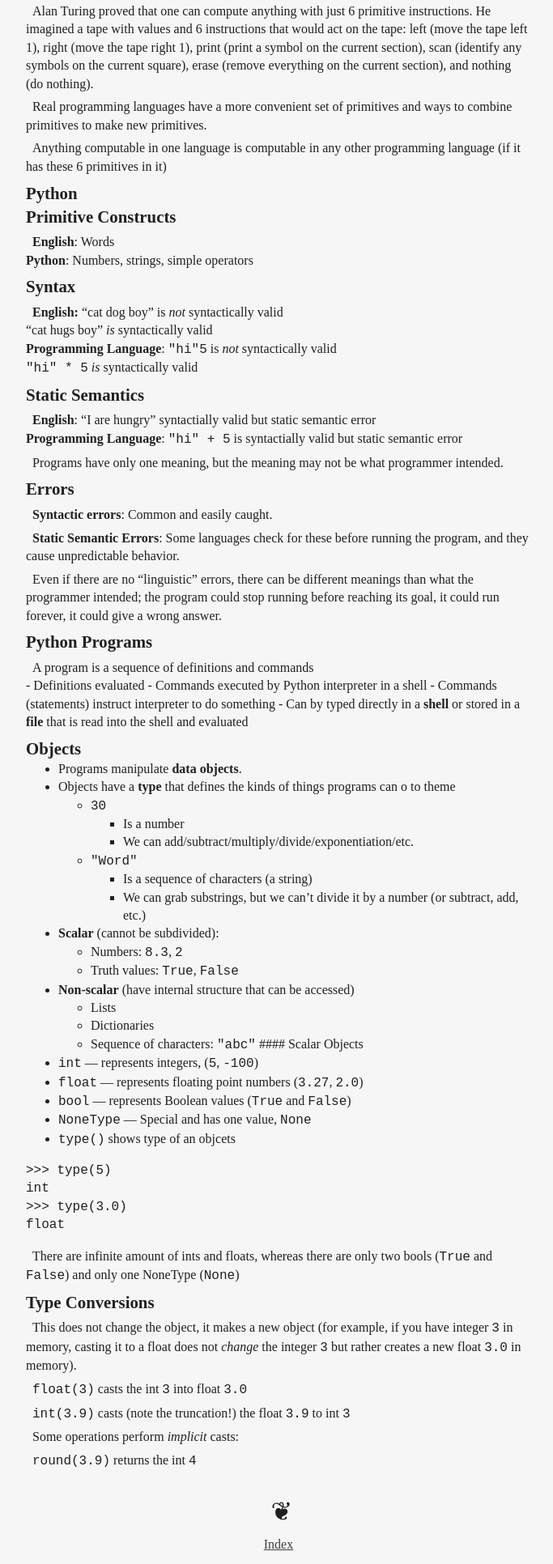
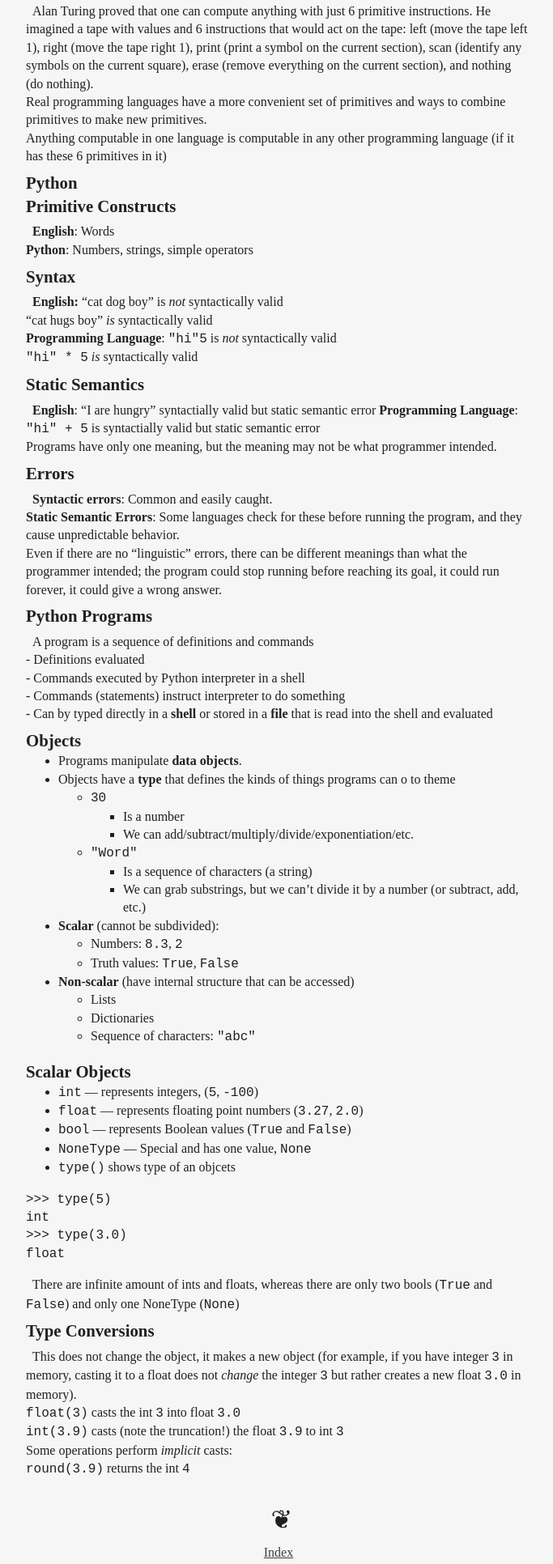
Before and after one commit to GraaantBowers/Mercury, a plain HTML site: page wiki/Lesson_1.html in a window 1280 px wide. Shown: the part 1319-3251 px from the top of the page at 81% size, without its empty margins (296-979 px from the left). Drawn offline with Linux system fonts and the light colour scheme.

Commit message:
Commit 2024-06-30T13:27:36

```diff
--- a/wiki/Lesson_1.html
+++ b/wiki/Lesson_1.html
@@ -43,11 +43,9 @@
     <li>If <code>g * g</code> is close enough to <code>x</code>, stop
     and say <code>g</code> is the answer.</li>
     <li>Otherwise make a new guess by averaging <code>g</code> and
-                    <code>x / g</code>.
-                </li>
+    <code>x / g</code>.</li>
     <li>Using the new guess, repeat the process until close enough.</li>
-            </ol>
-        </li>
+    </ol></li>
     </ul>
     <h3 id="algorithm">Algorithm</h3>
     <ol type="1">
@@ -63,15 +61,14 @@
     <ul>
     <li>Performs simple operations</li>
     <li>Remembers results</li>
-            </ul>
-        </li>
+    </ul></li>
     <li>What kind of calculations?
     <ul>
     <li>Built-in to the machine, e.g. addition, subtraction</li>
     <li>Ones that you define as the programmer (made of commands built
-                    into machine) &gt; A computer only does what you tell it to do.</li>
-            </ul>
-        </li>
+    into machine)<br />
+    &gt; A computer only does what you tell it to do.</li>
+    </ul></li>
     </ul>
     <h2 id="history">History</h2>
     <ul>
@@ -79,13 +76,11 @@
     <ul>
     <li>Fixed set of algorithms (like a calculator)</li>
     <li>What we had until 1940s</li>
-            </ul>
-        </li>
+    </ul></li>
     <li><strong>Stored Program Computer</strong>
     <ul>
     <li>Machine stores and executes instructions</li>
-            </ul>
-        </li>
+    </ul></li>
     <li>Key Insight: Programs are no different from other kinds of
     data.</li>
     </ul>
@@ -98,17 +93,14 @@
     <li>Arithmetic and logical</li>
     <li>Simple tests</li>
     <li>Moving data</li>
-                    </ul>
-                </li>
-            </ul>
-        </li>
+    </ul></li>
+    </ul></li>
     <li>Special program (interpreter) executes each instruction in order
     <ul>
     <li>Use tests to change flow of control through sequence</li>
     <li>Stops when it runs out of instructions or executes a halt
     instruction</li>
-            </ul>
-        </li>
+    </ul></li>
     </ul>
     <h3 id="basic-primitives">Basic Primitives</h3>
     <p>Alan Turing proved that one can compute anything with just 6
@@ -117,49 +109,46 @@
     1), right (move the tape right 1), print (print a symbol on the
     current section), scan (identify any symbols on the current square),
     erase (remove everything on the current section), and nothing (do
-        nothing).</p>
-    <p>Real programming languages have a more convenient set of
-        primitives and ways to combine primitives to make new
-        primitives.</p>
-    <p>Anything computable in one language is computable in any other
+    nothing).<br />
+    Real programming languages have a more convenient set of primitives
+    and ways to combine primitives to make new primitives.<br />
+    Anything computable in one language is computable in any other
     programming language (if it has these 6 primitives in it)</p>
     <h2 id="python">Python</h2>
     <h3 id="primitive-constructs">Primitive Constructs</h3>
     <p><strong>English</strong>: Words<br />
-        <strong>Python</strong>: Numbers, strings, simple operators
-    </p>
+    <strong>Python</strong>: Numbers, strings, simple operators</p>
     <h3 id="syntax">Syntax</h3>
     <p><strong>English:</strong> “cat dog boy” is <em>not</em>
     syntactically valid<br />
     “cat hugs boy” <em>is</em> syntactically valid<br />
     <strong>Programming Language</strong>: <code>"hi"5</code> is
     <em>not</em> syntactically valid<br />
-        <code>"hi" * 5</code> <em>is</em> syntactically valid
-    </p>
+    <code>"hi" * 5</code> <em>is</em> syntactically valid</p>
     <h3 id="static-semantics">Static Semantics</h3>
     <p><strong>English</strong>: “I are hungry” syntactially valid but
-        static semantic error<br />
-        <strong>Programming Language</strong>: <code>"hi" + 5</code> is
-        syntactially valid but static semantic error
-    </p>
-    <p>Programs have only one meaning, but the meaning may not be what
+    static semantic error <strong>Programming Language</strong>:
+    <code>"hi" + 5</code> is syntactially valid but static semantic
+    error<br />
+    Programs have only one meaning, but the meaning may not be what
     programmer intended.</p>
     <h3 id="errors">Errors</h3>
-    <p><strong>Syntactic errors</strong>: Common and easily caught.</p>
-    <p><strong>Static Semantic Errors</strong>: Some languages check for
+    <p><strong>Syntactic errors</strong>: Common and easily
+    caught.<br />
+    <strong>Static Semantic Errors</strong>: Some languages check for
     these before running the program, and they cause unpredictable
-        behavior.</p>
-    <p>Even if there are no “linguistic” errors, there can be different
+    behavior.<br />
+    Even if there are no “linguistic” errors, there can be different
     meanings than what the programmer intended; the program could stop
     running before reaching its goal, it could run forever, it could
     give a wrong answer.</p>
     <h3 id="python-programs">Python Programs</h3>
     <p>A program is a sequence of definitions and commands<br />
-        - Definitions evaluated - Commands executed by Python interpreter in
-        a shell - Commands (statements) instruct interpreter to do something
+    - Definitions evaluated<br />
+    - Commands executed by Python interpreter in a shell<br />
+    - Commands (statements) instruct interpreter to do something<br />
     - Can by typed directly in a <strong>shell</strong> or stored in a
-        <strong>file</strong> that is read into the shell and evaluated
-    </p>
+    <strong>file</strong> that is read into the shell and evaluated</p>
     <h3 id="objects">Objects</h3>
     <ul>
     <li>Programs manipulate <strong>data objects</strong>.</li>
@@ -170,42 +159,37 @@
     <ul>
     <li>Is a number</li>
     <li>We can add/subtract/multiply/divide/exponentiation/etc.</li>
-                    </ul>
-                </li>
+    </ul></li>
     <li><code>"Word"</code>
     <ul>
     <li>Is a sequence of characters (a string)</li>
     <li>We can grab substrings, but we can’t divide it by a number (or
     subtract, add, etc.)</li>
-                    </ul>
-                </li>
-            </ul>
-        </li>
+    </ul></li>
+    </ul></li>
     <li><strong>Scalar</strong> (cannot be subdivided):
     <ul>
     <li>Numbers: <code>8.3</code>, <code>2</code></li>
     <li>Truth values: <code>True</code>, <code>False</code></li>
-            </ul>
-        </li>
+    </ul></li>
     <li><strong>Non-scalar</strong> (have internal structure that can be
     accessed)
     <ul>
     <li>Lists</li>
     <li>Dictionaries</li>
-                <li>Sequence of characters: <code>"abc"</code> #### Scalar
-                    Objects</li>
+    <li>Sequence of characters: <code>"abc"</code></li>
+    </ul></li>
     </ul>
-        </li>
+    <h4 id="scalar-objects">Scalar Objects</h4>
+    <ul>
     <li><code>int</code> — represents integers, (<code>5</code>,
-            <code>-100</code>)
-        </li>
+    <code>-100</code>)</li>
     <li><code>float</code> — represents floating point numbers
     (<code>3.27</code>, <code>2.0</code>)</li>
     <li><code>bool</code> — represents Boolean values (<code>True</code>
     and <code>False</code>)</li>
     <li><code>NoneType</code> — Special and has one value,
-            <code>None</code>
-        </li>
+    <code>None</code></li>
     <li><code>type()</code> shows type of an objcets</li>
     </ul>
     <pre><code>&gt;&gt;&gt; type(5)
@@ -219,15 +203,13 @@ float</code></pre>
     <p>This does not change the object, it makes a new object (for
     example, if you have integer <code>3</code> in memory, casting it to
     a float does not <em>change</em> the integer <code>3</code> but
-        rather creates a new float <code>3.0</code> in memory).</p>
-    <p><code>float(3)</code> casts the int <code>3</code> into float
-        <code>3.0</code>
-    </p>
-    <p><code>int(3.9)</code> casts (note the truncation!) the float
-        <code>3.9</code> to int <code>3</code>
-    </p>
-    <p>Some operations perform <em>implicit</em> casts:</p>
-    <p><code>round(3.9)</code> returns the int <code>4</code></p>
+    rather creates a new float <code>3.0</code> in memory).<br />
+    <code>float(3)</code> casts the int <code>3</code> into float
+    <code>3.0</code><br />
+    <code>int(3.9)</code> casts (note the truncation!) the float
+    <code>3.9</code> to int <code>3</code><br />
+    Some operations perform <em>implicit</em> casts:<br />
+    <code>round(3.9)</code> returns the int <code>4</code></p>
     <footer>
         <p>❦</p>
         <a href="../index.html">Index</a>
```
Also changed, not shown: 3 other files. Lines whose indentation alone changed are shown as unchanged.
